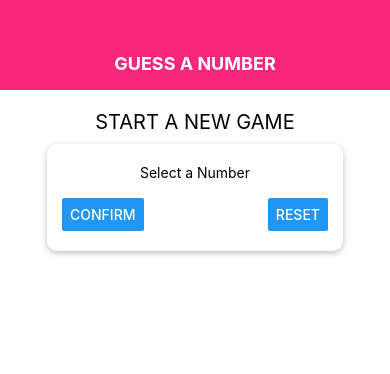
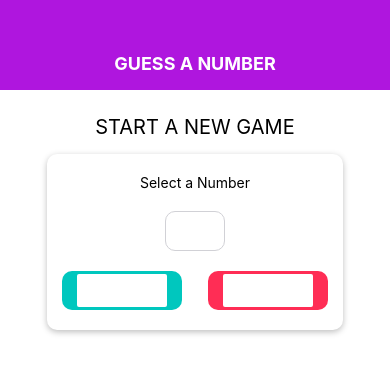
Before and after one commit to Barto-dev/ReactNative-guessNumber, a React Native app: screen / in a window 390 px wide. Shown: the top 374 px of the page. Built offline with nearby package versions, Linux system fonts and the light colour scheme.

Commit message:
input validation

```diff
--- a/components/Header/Header.js
+++ b/components/Header/Header.js
@@ -1,5 +1,6 @@
 import React from 'react';
 import {View, Text, StyleSheet} from 'react-native';
+import colors from '../../constants/color';
 
 const Header = ({title}) => {
   return (
@@ -14,7 +15,7 @@ const styles = StyleSheet.create({
     width: '100%',
     height: 90,
     paddingTop: 36,
-    backgroundColor:'#f7287b',
+    backgroundColor: colors.PRIMARY,
     alignItems: 'center',
     justifyContent: 'center'
   },
--- /dev/null
+++ b/components/Input/Input.js
@@ -0,0 +1,23 @@
+import React from 'react';
+import {TextInput, StyleSheet} from 'react-native';
+
+import color from '../../constants/color';
+
+const Input = ({style, ...props}) => {
+  return (
+    <TextInput {...props} style={[styles.input, style]}/>
+  );
+};
+
+const styles = StyleSheet.create({
+  input: {
+    borderRadius: 10,
+    paddingHorizontal: 5,
+    height: 40,
+    width: '100%',
+    borderColor: color.BORDER,
+    borderWidth: 1,
+  }
+})
+
+export default Input;
--- /dev/null
+++ b/constants/color.js
@@ -0,0 +1,8 @@
+const colors = {
+  PRIMARY: 'rgb(175, 22, 222)',
+  SECONDARY: 'rgb(0, 199, 190)',
+  ERROR: 'rgb(255, 45, 85)',
+  BORDER: 'rgb(209, 209, 214)'
+}
+
+export default colors;
--- a/screens/StartGameScreen.js
+++ b/screens/StartGameScreen.js
@@ -1,23 +1,42 @@
-import React from 'react';
-import {View, Text, TextInput, Button, StyleSheet} from 'react-native';
+import React, {useState} from 'react';
+import {View, Text, Button, TouchableWithoutFeedback, Keyboard, StyleSheet} from 'react-native';
+import colors from '../constants/color';
 
 import Card from '../components/Card/Card';
+import Input from '../components/Input/Input';
 
 const StartGameScreen = () => {
+  const [enteredValue, setEnteredValue] = useState('');
+
+  const numberInputHandler = (inputText) => {
+    // [^0-9]/g все значения которые не являются числами
+    setEnteredValue(inputText.replace(/[^0-9]/g, ''));
+  }
+
   return (
+    <TouchableWithoutFeedback onPress={() => {Keyboard.dismiss()}}>
       <View style={styles.screen}>
         <Text style={styles.title}>Start a New Game</Text>
 
         <Card style={styles.inputContainer}>
           <Text>Select a Number</Text>
-        <TextInput />
+          <Input style={styles.input}
+                 keyboardType="number-pad"
+                 maxLength={2}
+                 value={enteredValue} onChangeText={numberInputHandler} />
           <View style={styles.buttonContainer}>
-          <Button title="Confirm" onPress={() => {}} />
-          <Button title="Reset" onPress={() => {}} />
+            <View style={[styles.button, styles.confirm]}>
+              <Button color="#fff" title="Confirm" onPress={() => {
+              }} />
+            </View>
+            <View style={[styles.button, styles.reset]}>
+              <Button color="#fff" title="Reset" onPress={() => {
+              }} />
+            </View>
           </View>
         </Card>
-
       </View>
+    </TouchableWithoutFeedback>
   );
 };
 
@@ -29,7 +48,7 @@ const styles = StyleSheet.create({
   },
   title: {
     fontSize: 20,
-    marginVertical: 10,
+    marginVertical: 15,
     textTransform: 'uppercase'
   },
   inputContainer: {
@@ -37,11 +56,28 @@ const styles = StyleSheet.create({
     width: 300,
     maxWidth: '80%',
   },
+  input: {
+    marginVertical: 20,
+    textAlign: 'center',
+    width: 60,
+  },
   buttonContainer: {
     flexDirection: 'row',
     justifyContent: 'space-between',
     width: '100%'
   },
+  button: {
+    paddingVertical: 3,
+    paddingHorizontal: 15,
+    borderRadius: 10,
+    minWidth: 120,
+  },
+  reset: {
+    backgroundColor: colors.ERROR,
+  },
+  confirm: {
+    backgroundColor: colors.SECONDARY,
+  }
 })
 
 export default StartGameScreen;
```
Also changed, not shown: components/CustomButton/CustomButton.js (added, +25 -0 lines). Lines whose indentation alone changed are shown as unchanged.
